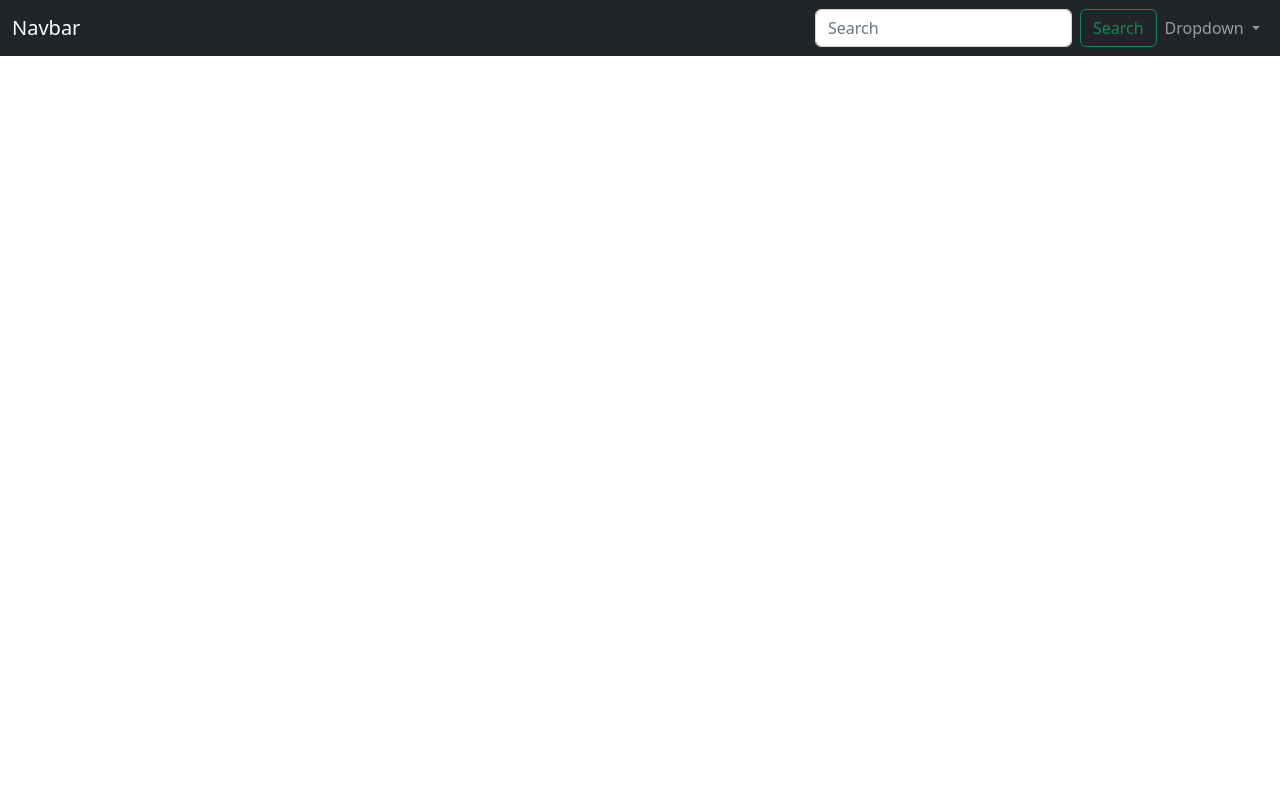
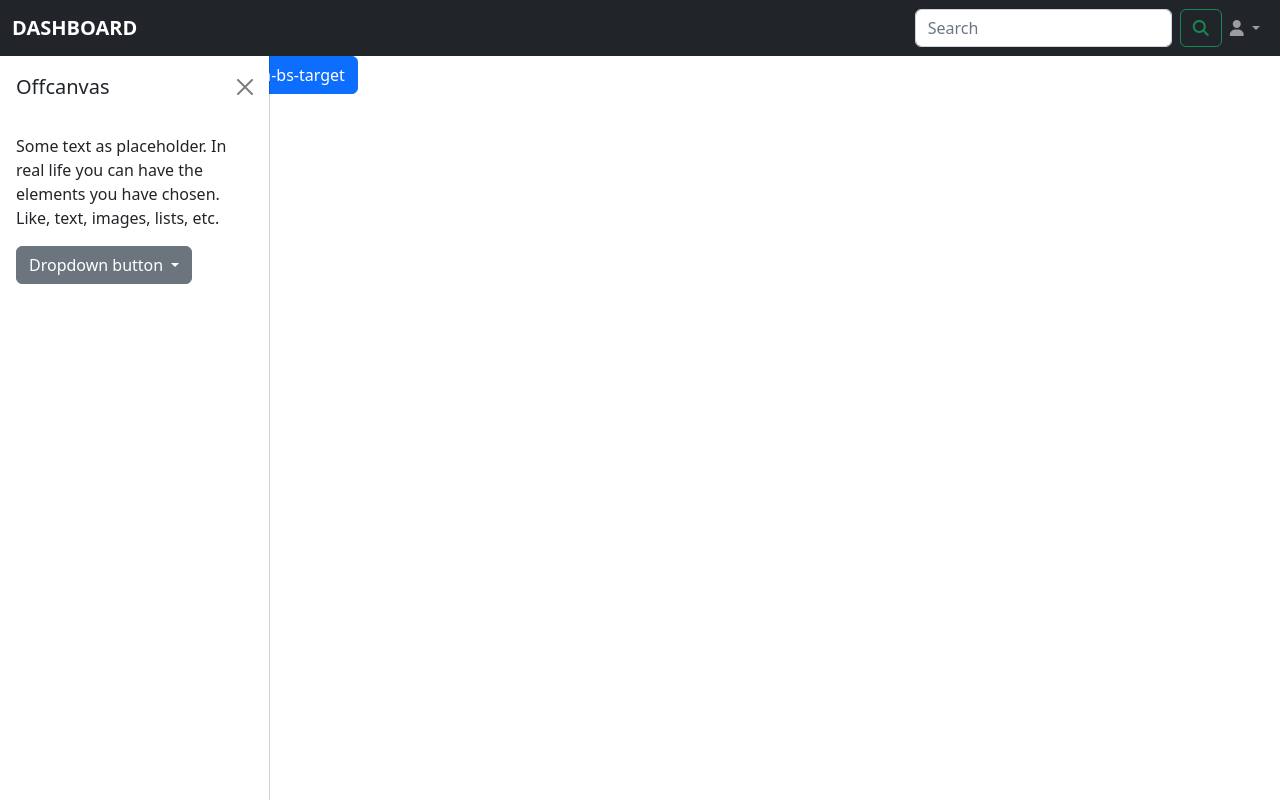
Before and after one commit to dawn0829/DjanMYoutubeVideo, a Django app: page /test in a window 1280 px wide. Run offline with Django 3.2, Linux system fonts and the light colour scheme; some libraries are stand-ins or nearby versions.

Commit message:
offcanvas

```diff
--- /dev/null
+++ b/ecgwebsite/static/css/test.css
@@ -0,0 +1,17 @@
+/* dashboard */
+:root {
+    --offcanvas-width: 270px;
+    --topNavbarHeight: 56px;
+}
+.sidebar-nav {
+    width: var(--offcanvas-width) !important;
+}
+
+@media (min-width: 992px) {
+    .sidebar-nav {
+        transform: none !important;
+        visibility: visible ;
+        top:var(--topNavbarHeight) !important;
+        height: calc(100% - var(--topNavbarHeight));
+    }
+}
--- a/ecgwebsite/templates/test.html
+++ b/ecgwebsite/templates/test.html
@@ -1,19 +1,22 @@
 <!doctype html>
+{% load static %}
 <html lang="en">
   <head>
     <meta charset="utf-8">
     <meta name="viewport" content="width=device-width, initial-scale=1">
     <title>Bootstrap demo</title>
     <link href="https://cdn.jsdelivr.net/npm/bootstrap@5.2.0-beta1/dist/css/bootstrap.min.css" rel="stylesheet" integrity="sha384-0evHe/X+R7YkIZDRvuzKMRqM+OrBnVFBL6DOitfPri4tjfHxaWutUpFmBp4vmVor" crossorigin="anonymous">
-
-</head>
+    <script src="https://kit.fontawesome.com/3cefab0024.js" crossorigin="anonymous"></script>
+    <link href="{% static 'css/test.css' %}" rel="stylesheet">
+  </head>
   <body>
     <script src="https://code.jquery.com/jquery-3.6.0.js" integrity="sha256-H+K7U5CnXl1h5ywQfKtSj8PCmoN9aaq30gDh27Xc0jk=" crossorigin="anonymous"></script>
     <script src="https://cdn.jsdelivr.net/npm/bootstrap@5.2.0-beta1/dist/js/bootstrap.bundle.min.js" integrity="sha384-pprn3073KE6tl6bjs2QrFaJGz5/SUsLqktiwsUTF55Jfv3qYSDhgCecCxMW52nD2" crossorigin="anonymous"></script>
+
     <!-- navbar -->
     <nav class="navbar navbar-expand-lg navbar-dark bg-dark">
         <div class="container-fluid">
-          <a class="navbar-brand" href="#">Navbar</a>
+          <a class="navbar-brand fw-bold text-uppercase" href="#">Dashboard</a>
           <button class="navbar-toggler" type="button" data-bs-toggle="collapse" data-bs-target="#navbarSupportedContent" aria-controls="navbarSupportedContent" aria-expanded="false" aria-label="Toggle navigation">
             <span class="navbar-toggler-icon"></span>
           </button>
@@ -21,16 +24,17 @@
 
             <form class="d-flex ms-auto" role="search" >
               <input class="form-control me-2" type="search" placeholder="Search" aria-label="Search">
-              <button class="btn btn-outline-success" type="submit">Search</button>
-            </form>
+              <button class="btn btn-outline-success" type="submit"><i class="fa-solid fa-magnifying-glass"></i></button>
+            </form></div>
             <!-- dropdown -->
             <ul class="navbar-nav  mb-2 mb-lg-0">
 
               <li class="nav-item dropdown">
                 <a class="nav-link dropdown-toggle" href="#" id="navbarDropdown" role="button" data-bs-toggle="dropdown" aria-expanded="false">
-                  Dropdown
+                  <i class="fa-solid fa-user"></i>
                 </a>
-                <ul class="dropdown-menu" aria-labelledby="navbarDropdown">
+                <!-- fix menuend -->
+                <ul class="dropdown-menu dropdown-menu-end" aria-labelledby="navbarDropdown">
                   <li><a class="dropdown-item" href="#">Action</a></li>
                   <li><a class="dropdown-item" href="#">Another action</a></li>
                   <li><hr class="dropdown-divider"></li>
@@ -40,10 +44,39 @@
 
             </ul>
             <!-- dropdown -->
-          </div>
+
         </div>
-      </nav>
-      <!-- navbar -->
+    </nav>
+    <!-- navbar -->
+    <!-- offcanvas -->
+    <a class="btn btn-primary" data-bs-toggle="offcanvas" href="#offcanvasExample" role="button" aria-controls="offcanvasExample">
+      Link with href
+    </a>
+    <button class="btn btn-primary" type="button" data-bs-toggle="offcanvas" data-bs-target="#offcanvasExample" aria-controls="offcanvasExample">
+      Button with data-bs-target
+    </button>
 
+    <div class="offcanvas offcanvas-start sidebar-nav" tabindex="-1" id="offcanvasExample" aria-labelledby="offcanvasExampleLabel">
+      <div class="offcanvas-header">
+        <h5 class="offcanvas-title" id="offcanvasExampleLabel">Offcanvas</h5>
+        <button type="button" class="btn-close" data-bs-dismiss="offcanvas" aria-label="Close"></button>
+      </div>
+      <div class="offcanvas-body">
+        <div>
+          Some text as placeholder. In real life you can have the elements you have chosen. Like, text, images, lists, etc.
+        </div>
+        <div class="dropdown mt-3">
+          <button class="btn btn-secondary dropdown-toggle" type="button" id="dropdownMenuButton" data-bs-toggle="dropdown">
+            Dropdown button
+          </button>
+          <ul class="dropdown-menu" aria-labelledby="dropdownMenuButton">
+            <li><a class="dropdown-item" href="#">Action</a></li>
+            <li><a class="dropdown-item" href="#">Another action</a></li>
+            <li><a class="dropdown-item" href="#">Something else here</a></li>
+          </ul>
+        </div>
+      </div>
+    </div>
+    <!-- offcanvas -->
 </body>
 </html>
```
Also changed, not shown: db.sqlite3, ecgwebsite/static/css/style.css (line endings or trailing spaces).
